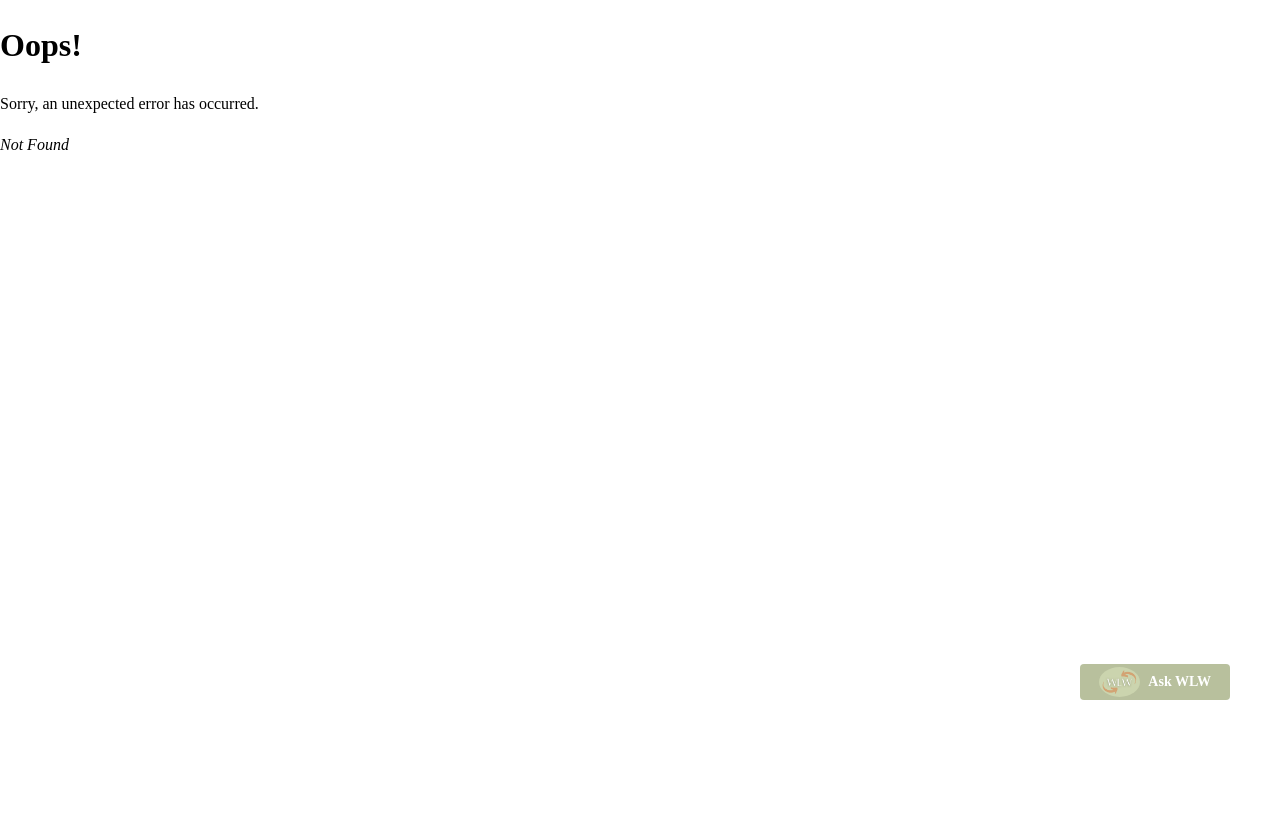
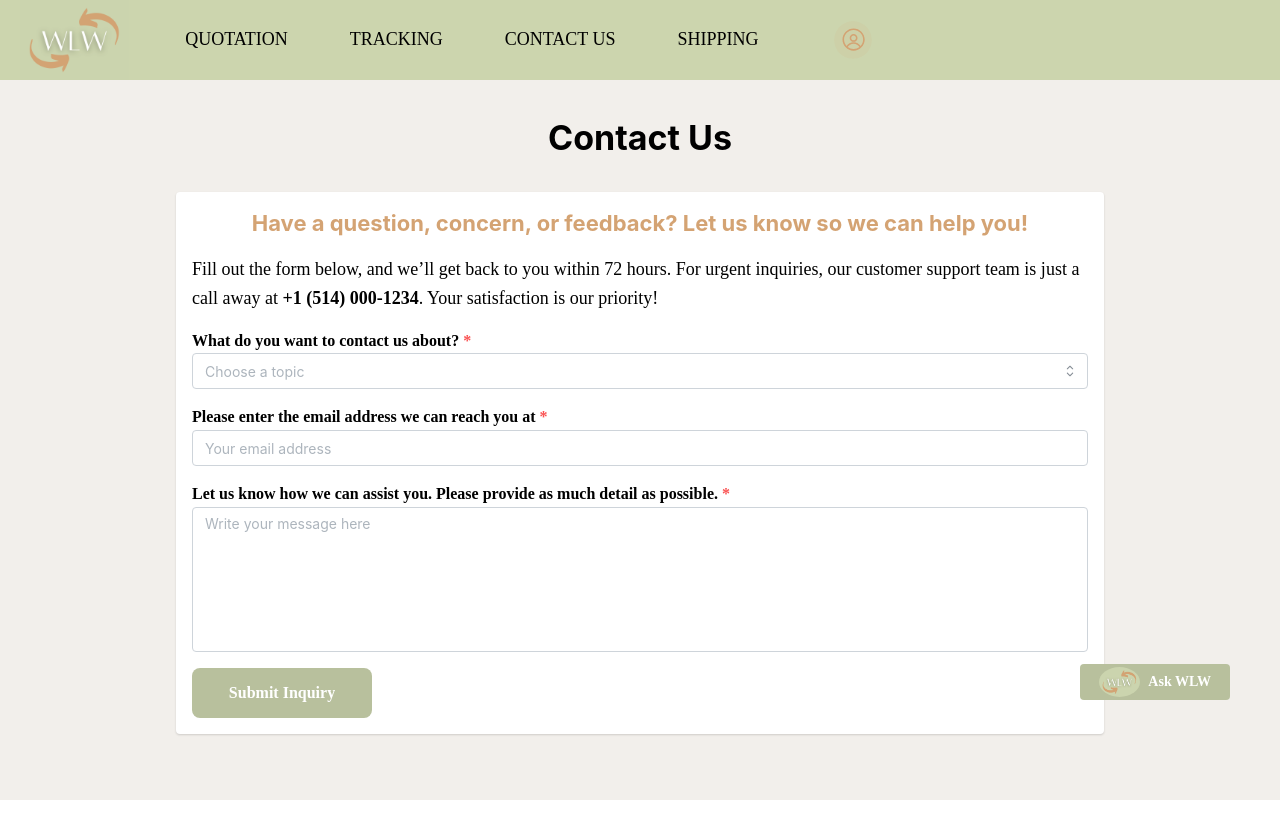
Before and after one commit to cristina-trofimov/WLW_soen343, a React (Vite) app in the folder frontend/: page /contact-us in a window 1280 px wide. Before the commit this address had no page. After the commit the page ends 800 px from the top, so only its background shows below. Built offline with nearby package versions, Linux system fonts and the light colour scheme.

Commit message:
implement frontend for ContactUSPage

```diff
--- a/frontend/src/main.tsx
+++ b/frontend/src/main.tsx
@@ -14,7 +14,7 @@ import OrderingPage from './pages/OrderingPage.tsx';
 import ConfirmationPage from './pages/ConfirmationPage.tsx';
 import OrderPage from './pages/OrderPage.tsx';
 import MyOrdersPage from './pages/MyOrdersPage.tsx';
-
+import ContactUs from './pages/ContactUsPage.tsx';
 
 
 const router = createBrowserRouter([
@@ -52,6 +52,10 @@ const router = createBrowserRouter([
       {
         path: "my-orders",
         element: <MyOrdersPage />,
+      },
+      {
+        path: "contact-us",
+        element: <ContactUs />,
       }
     ]
   },
--- /dev/null
+++ b/frontend/src/pages/ContactUsPage.tsx
@@ -0,0 +1,141 @@
+import React, { useState } from 'react';
+import {
+    Select,
+    Button,
+    Container,
+    Paper,
+    Stack,
+    TextInput,
+    Title,
+    Textarea,
+    Text,
+    Space,
+    Modal
+} from '@mantine/core';
+
+const ContactUs: React.FC = () => {
+    const [selectedOption, setSelectedOption] = useState<string | null>(null);
+    const [email, setEmail] = useState('');
+    const [message, setMessage] = useState('');
+    const [modalOpened, setModalOpened] = useState(false);
+
+    const options = [
+        { value: 'delivery-instructions', label: 'Delivery Instructions' },
+        { value: 'pickup-return', label: 'Pickup Return' },
+        { value: 'tracking-delivery', label: 'Tracking Delivery' },
+        { value: 'report-issue', label: 'Report an Issue' },
+        { value: 'other', label: 'Other' },
+    ];
+
+    const handleSubmit = (e: React.FormEvent) => {
+        e.preventDefault();
+        console.log('Form Data:', { selectedOption, email, message });
+
+        // Trigger the notification
+        setModalOpened(true);
+
+        // Add logic to send this data to the backend
+    };
+
+    return (
+        <Container size="md">
+            <Title order={1} ta="center" mt="md" mb="xl">
+                Contact Us
+            </Title>
+
+            <Paper shadow="xs" p="md">
+                <Title order={3} ta="center" c="#d4a373">
+                    Have a question, concern, or feedback? Let us know so we can help you!
+                </Title>
+                <Space h="md" />
+                <Text size="lg" >
+                    Fill out the form below, and we’ll get back to you within 72 hours.
+                    For urgent inquiries, our  customer  support team is just a call  away  at   <strong>+1 (514) 000-1234</strong>.
+                    Your satisfaction is our priority!
+                </Text>
+                <Space h="md" />
+                <form>
+                    <Stack gap="md">
+                        <Select
+                            label="What do you want to contact us about?"
+                            placeholder="Choose a topic"
+                            data={options}
+                            value={selectedOption}
+                            onChange={setSelectedOption}
+                            required
+                            styles={{
+                                label: {
+                                  fontWeight: 'bold',
+                                  fontSize: '16px',
+                                },
+                            }}
+                        />
+
+                        <TextInput
+                            label="Please enter the email address we can reach you at"
+                            placeholder="Your email address"
+                            value={email}
+                            onChange={(event) => setEmail(event.currentTarget.value)}
+                            required
+                            styles={{
+                                label: {
+                                  fontWeight: 'bold',
+                                  fontSize: '16px',
+                                },
+                              }}
+                        />
+
+                        <Textarea
+                            label="Let us know how we can assist you. Please provide as much detail as possible."
+                            placeholder="Write your message here"
+                            autosize
+                                minRows={6}
+                                maxRows={10}
+                            value={message}
+                            onChange={(event) => setMessage(event.currentTarget.value)}
+                            required
+                            styles={{
+                                label: {
+                                  fontWeight: 'bold',
+                                  fontSize: '16px',
+                                },
+                              }}
+                        />
+
+                        <Button
+                            size="lg"
+                            radius="md"
+                            onClick={handleSubmit}
+                            style={{
+                                width: '180px',
+                                fontSize: '16px',
+                            }}>
+                            Submit Inquiry
+                        </Button>
+                    </Stack>
+                </form>
+            </Paper>
+
+            {/* Modal popup for success message */}
+            <Modal
+                opened={modalOpened}
+                centered
+                onClose={() => setModalOpened(false)}
+            >
+                <Title order={3}>
+                    Inquiry Submitted
+                </Title>
+                <Text>
+                    Your inquiry has been successfully sent! We will get back to you within 72 hours.
+                </Text>
+                <Button onClick={() => setModalOpened(false)} style={{ marginTop: '20px' }}>
+                    Close
+                </Button>
+            </Modal>
+        </Container>
+
+
+    );
+};
+
+export default ContactUs;
--- a/frontend/src/routes/Layout.tsx
+++ b/frontend/src/routes/Layout.tsx
@@ -17,6 +17,7 @@ const Layout = () => {
                 </a>
                 <button className={classes.headerButton} onClick={() => navigate("/quote")}>QUOTATION</button>
                 <button className={classes.headerButton} onClick={() => navigate("/")}>TRACKING</button>
+                <button className={classes.headerButton} onClick={() => navigate("/contact-us")}>CONTACT US</button>
                 {sessionStorage.getItem("isLogged") === "false" ? ( <LoginRegister /> ) :
                     (<>
                         <button className={classes.headerButton} onClick={() => navigate("/order")}>SHIPPING</button>
```
